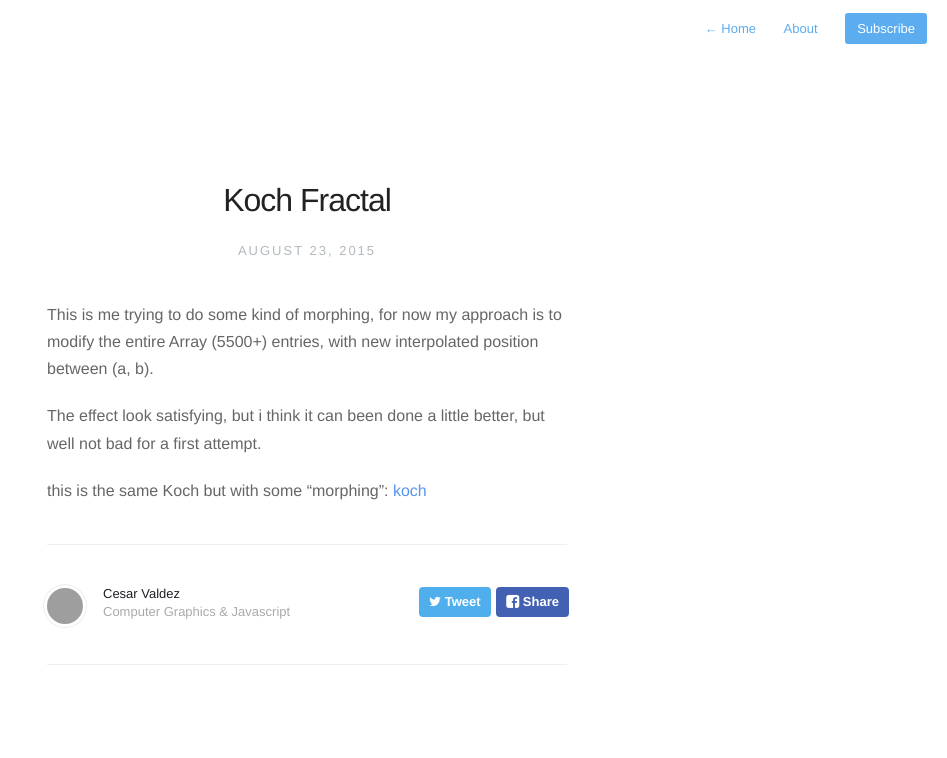
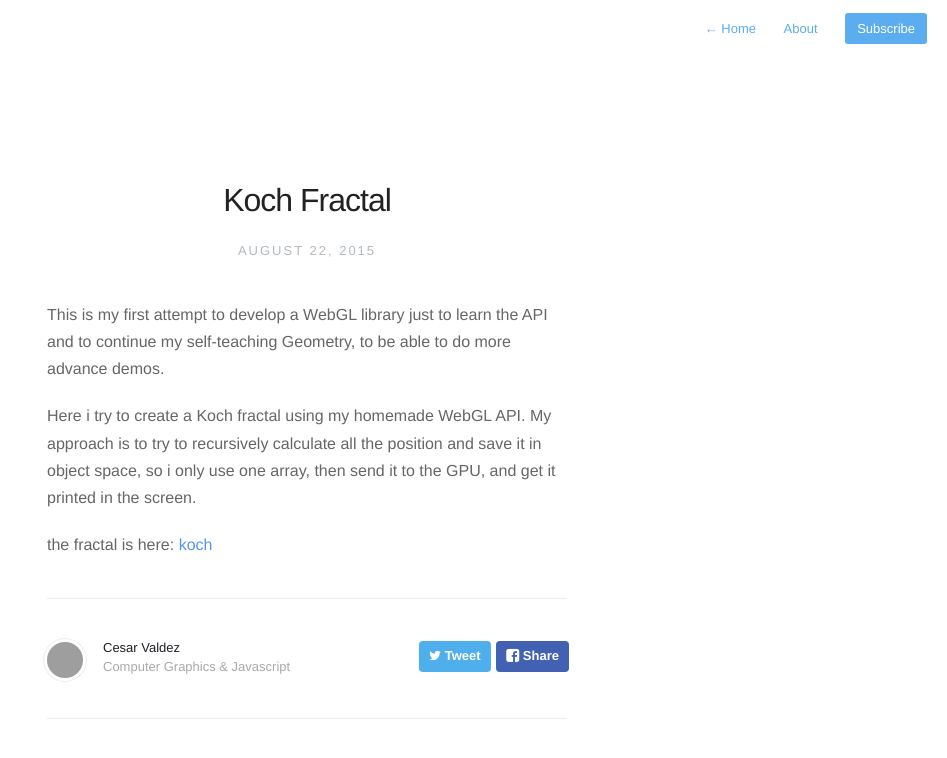
Before and after one commit to cesarvr/cesarvr.github.io, a Jekyll site: the page built from _posts/2015-08-22-first_entry.markdown, in a window 1280 px wide. Shown: the top 758 px of the page, without its empty margins (333-1280 px from the left). Built offline with Jekyll 4.4.1, drawn with Linux system fonts in a browser that asks for light colours; nearby versions of some CDN libraries; Markdown is read by kramdown in place of the engine named in the settings; grey boxes are pictures that could not be loaded.

Commit message:
2015-08-23 09:36:18

```diff
--- a/_posts/2015-08-22-first_entry.markdown
+++ b/_posts/2015-08-22-first_entry.markdown
@@ -1,14 +1,13 @@
 ---
 title:  "Koch Fractal"
-date:   2015-08-23 10:18:00
+date:   2015-08-22 10:18:00
 description: Computer Graphics
 ---
 
-This is me trying to do some kind of morphing, for now my approach is to modify the entire Array (5500+) entries, with new interpolated position between (a, b).
+This is my first attempt to develop a WebGL library just to learn the API and to continue my self-teaching Geometry, to be able to do more advance demos.
 
-The effect look satisfying, but i think it can been done a little better, but well not bad for a first attempt.
+Here i try to create a Koch fractal using my homemade WebGL API. My approach is to try to recursively calculate all the position and save it in object space, so i only use one array, then send it to the GPU, and get it printed in the screen.
 
+the fractal is here: [koch]
 
-this is the same Koch but with some "morphing": [koch]
-
-[koch]: http://cesarvr.github.io/fractal-gl/lerp_draw.html
+[koch]: http://cesarvr.github.io/fractal-gl/koch_fractal.html
```
Also changed, not shown: _posts/2015-08-23-morphing.markdown (added, +14 -0 lines), _posts/20150823_morphing.markdown (deleted, +0 -13 lines).
